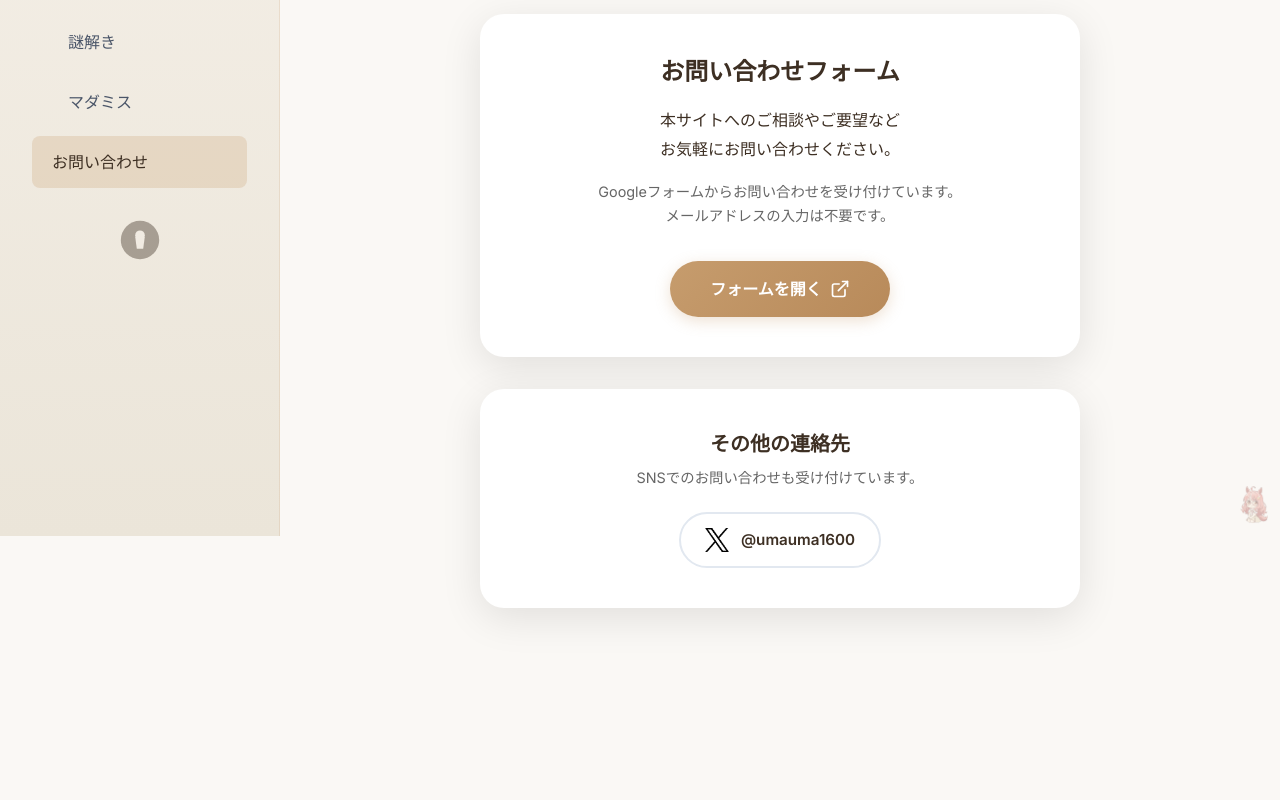
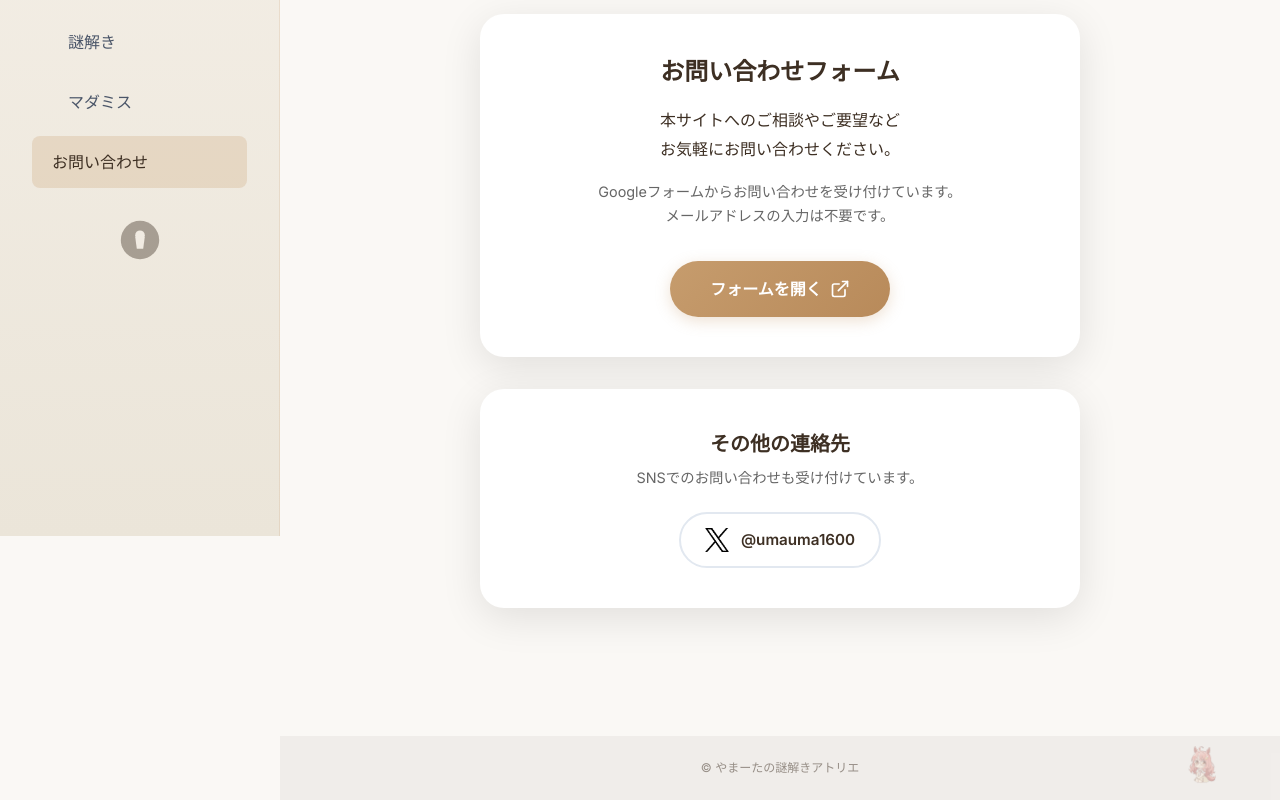
Before and after one commit to umauma1600/umauma1600.github.io, a React (Vite) app: page /contact in a window 1280 px wide. Shown: the part 264-1064 px from the top of the page. Before the commit the page ends 968 px from the top, so only its background shows below. Built offline with nearby package versions, Linux system fonts and the light colour scheme; the HTML template or start-up script is replaced by a standard one.

Commit message:
全ページにフッターを追加し、隠しやまーたを配置
- Layout.tsxに共通フッターを追加
- フッターの右下にyama-taosuwari.pngを小さく配置
- ContactPageの個別フッターを削除（共通化）

```diff
--- a/src/components/Layout.tsx
+++ b/src/components/Layout.tsx
@@ -55,8 +55,26 @@ export default function Layout() {
       <MobileHeader activeSection={activeSection} />
 
       {/* メインコンテンツエリア */}
-      <main className="md:ml-[280px] min-h-screen md:pt-0 pt-[70px]">
-        <Outlet />
+      <main className="md:ml-[280px] min-h-screen md:pt-0 pt-[70px] flex flex-col">
+        <div className="flex-1">
+          <Outlet />
+        </div>
+
+        {/* フッター */}
+        <footer className="mt-8 py-6 bg-[var(--color-primary)]/5">
+          <div className="relative max-w-4xl mx-auto px-4 text-center">
+            <p className="text-[var(--color-primary)]/50 text-xs">
+              © やまーたの謎解きアトリエ
+            </p>
+            {/* 隠しやまーた */}
+            <img
+              src="/assets/images/yama-taosuwari.png"
+              alt=""
+              className="absolute bottom-[-8px] right-3 w-7 h-auto opacity-40 pointer-events-none"
+              aria-hidden="true"
+            />
+          </div>
+        </footer>
       </main>
     </>
   );
--- a/src/pages/ContactPage.tsx
+++ b/src/pages/ContactPage.tsx
@@ -91,27 +91,8 @@ export default function ContactPage() {
         </div>
       </section>
 
-      {/* 隠しやまーた */}
-      <img
-        src="/assets/images/yama-taosuwari.png"
-        alt=""
-        className="hidden-yamata"
-        aria-hidden="true"
-      />
-
       {/* スタイル */}
       <style>{`
-        .hidden-yamata {
-          position: fixed;
-          bottom: 12px;
-          right: 12px;
-          width: 28px;
-          height: auto;
-          opacity: 0.4;
-          pointer-events: none;
-          z-index: 10;
-        }
-
         .content-wrapper {
           max-width: 600px;
           margin: 0 auto;
```
